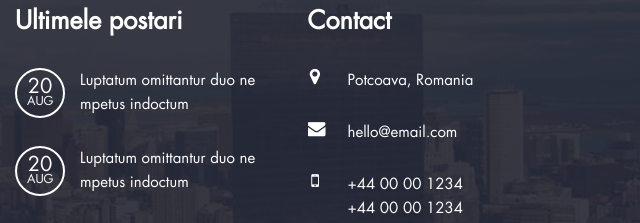
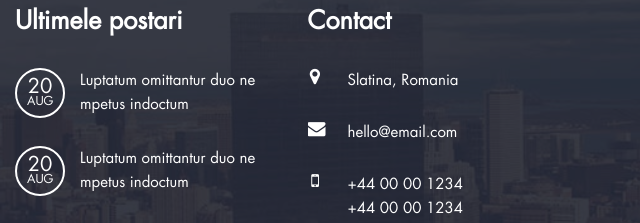
Before and after one commit to circiumaruioan/construction1, a plain HTML site: page index.html in a window 1280 px wide. Shown: the part 4832-5055 px from the top of the page, 640-1280 px from the left. Drawn offline with Linux system fonts and the light colour scheme.

Commit message:
fix footer

```diff
--- a/index.html
+++ b/index.html
@@ -436,7 +436,7 @@
                         <div class="footer_item">
                             <h4>Contact</h4>
                             <ul class="list-unstyled footer_contact">
-                                <li><a href=""><span class="fa fa-map-marker"></span> Potcoava, Romania</a></li>
+                                <li><a href=""><span class="fa fa-map-marker"></span> Slatina, Romania</a></li>
                                 <li><a href=""><span class="fa fa-envelope"></span> hello@email.com</a></li>
                                 <li><a href=""><span class="fa fa-mobile"></span><p>+44 00 00 1234 <br />+44 00 00 1234</p></a></li>
                             </ul>
```
